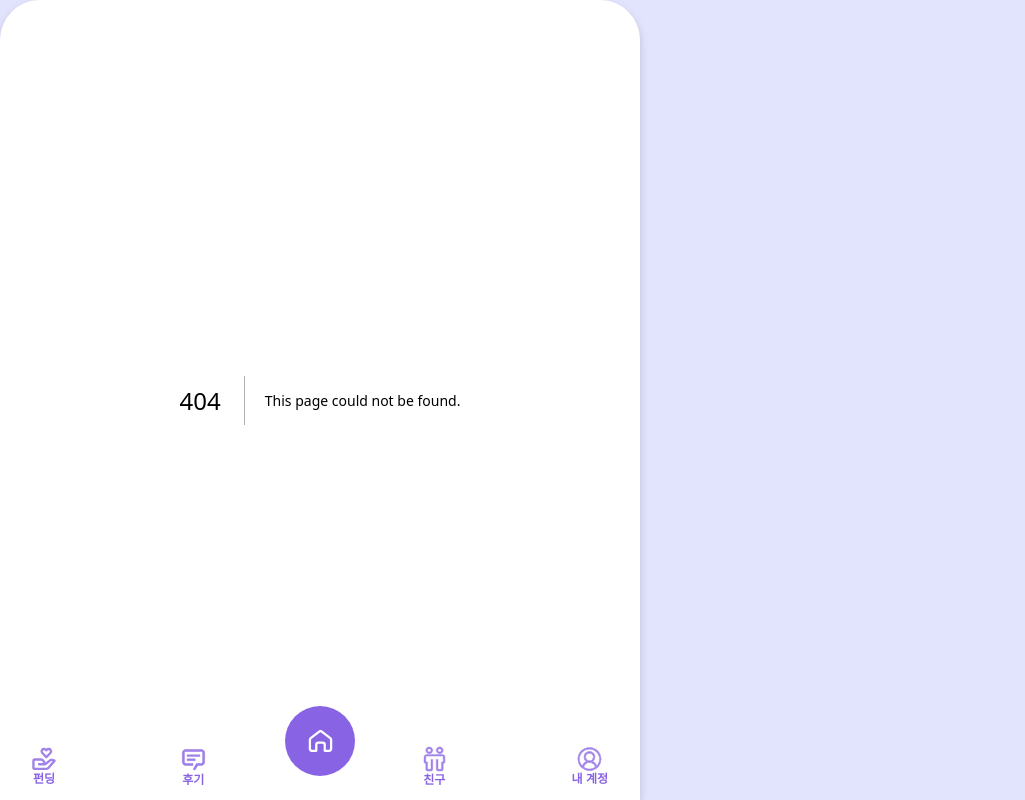
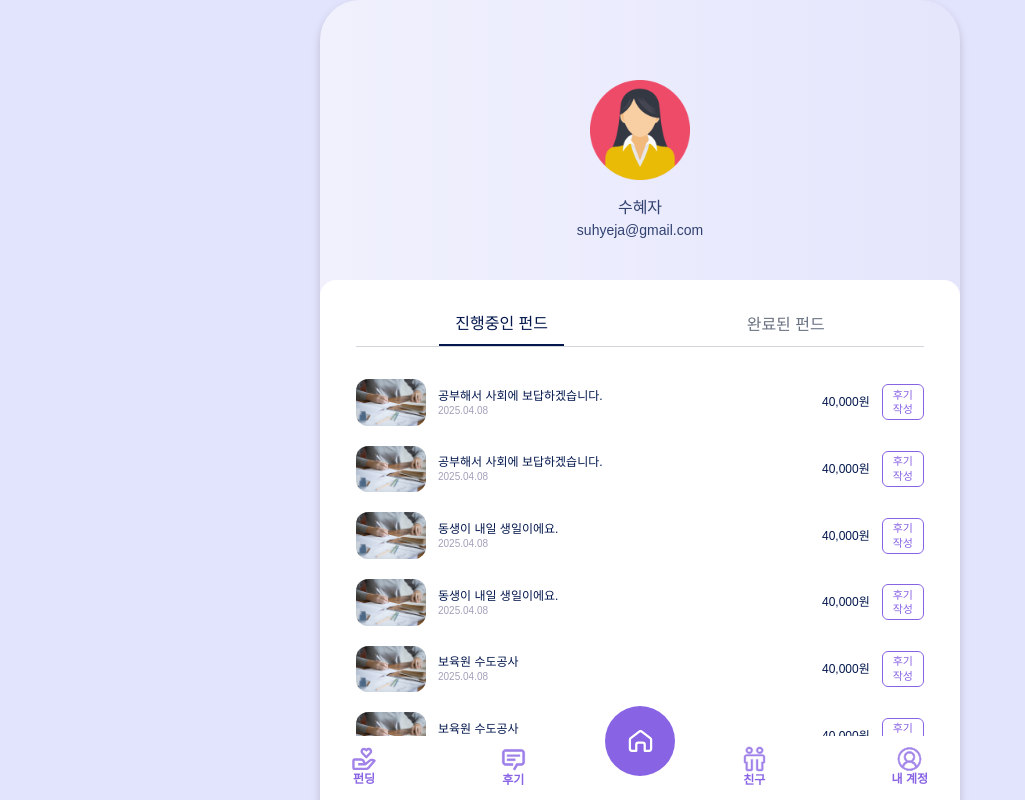
Before and after one commit to 2025-Advanced-Capstone-Chaeum/FE, a Next.js app: page /profile/recipient in a window 1280 px wide. Before the commit this address had no page. Shown: the top 800 px of the page, without its empty margins (0-1025 px from the left). Built offline with nearby package versions, Linux system fonts and the light colour scheme; a web font is replaced by a local one.

Commit message:
feat: 수혜자 마이페이지 생성

```diff
--- /dev/null
+++ b/src/app/(profile)/profile/recipient/page.tsx
@@ -0,0 +1,16 @@
+import MyFundList from "@/components/recipient/MyFundList";
+import UserInform from "@/components/recipient/UserInform";
+import React from "react";
+
+const RecipientProfilePage = () => {
+  return (
+    <div>
+      <div className="flex flex-col py-20 gap-10">
+        <UserInform />
+        <MyFundList />
+      </div>
+    </div>
+  );
+};
+
+export default RecipientProfilePage;
```
